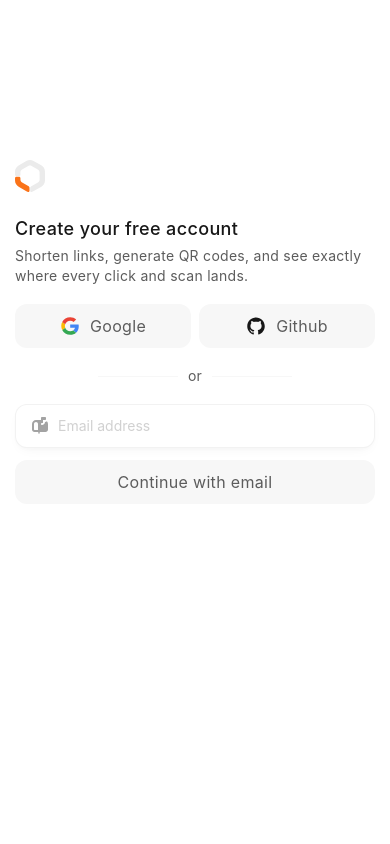
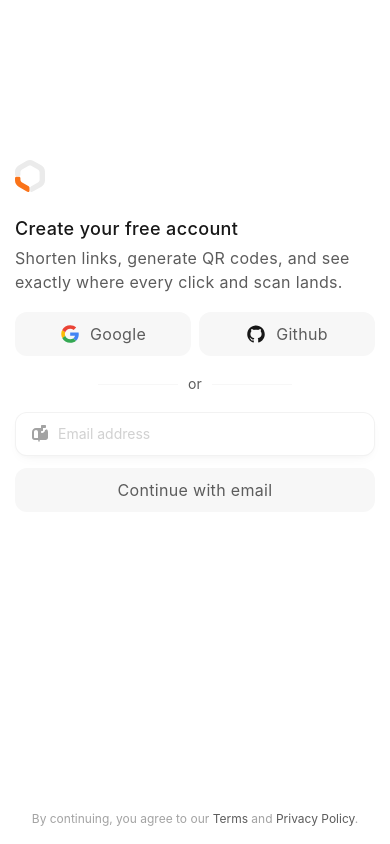
Before and after one commit to Tsavsar/luotain, a Next.js app: page /get-started in a window 390 px wide. Built offline with nearby package versions, Linux system fonts and the light colour scheme.

Commit message:
Map and policies fix

```diff
--- a/src/app/get-started/page.jsx
+++ b/src/app/get-started/page.jsx
@@ -91,7 +91,7 @@
             <p className='label-lg' style={{ color: 'var(--text-strong)' }}>
               Create your free account
             </p>
-            <p className='para-sm' style={{ color: 'var(--text-sub)' }}>
+            <p className='para-md' style={{ color: 'var(--text-sub)' }}>
               Shorten links, generate QR codes, and see exactly where every
               click and scan lands.
             </p>
@@ -235,6 +235,38 @@
         </div>
       </div>
       <div>
+        {/* Terms */}
+        <div
+          style={{
+            position: 'absolute',
+            bottom: '16px',
+            left: '50%',
+            transform: 'translateX(-50%)',
+            whiteSpace: 'nowrap',
+            fontSize: '12px',
+            color: 'var(--text-soft)',
+            fontFamily: 'var(--font-sans)',
+            pointerEvents: 'none',
+          }}
+        >
+          By continuing, you agree to our{' '}
+          <a
+            href='/terms'
+            style={{ color: 'var(--text-sub)', pointerEvents: 'auto' }}
+          >
+            Terms
+          </a>{' '}
+          and{' '}
+          <a
+            href='/privacy'
+            style={{ color: 'var(--text-sub)', pointerEvents: 'auto' }}
+          >
+            Privacy Policy
+          </a>
+          .
+        </div>
+      </div>
+      <div>
         <Map />
       </div>
     </main>
--- a/src/app/globals.css
+++ b/src/app/globals.css
@@ -677,14 +677,11 @@
   .map-container {
     opacity: 0.3;
     pointer-events: none;
+    bottom: -200px;
+    display: none;
   }
 }
 
-@media (max-width: 768px) {
-  .map-container {
-    display: none;
-  }
-}
 /*
 .auth-btn:hover {
   background: var(--bg-subtle) !important;
--- a/src/components/Map.jsx
+++ b/src/components/Map.jsx
@@ -214,7 +214,7 @@
       </div>
 
       {/* Terms */}
-      <div
+      {/* <div
         style={{
           position: 'absolute',
           bottom: '16px',
@@ -242,7 +242,7 @@
           Privacy Policy
         </a>
         .
-      </div>
+      </div> */}
     </div>
   )
 }
```
